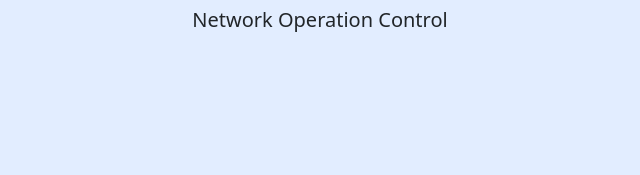
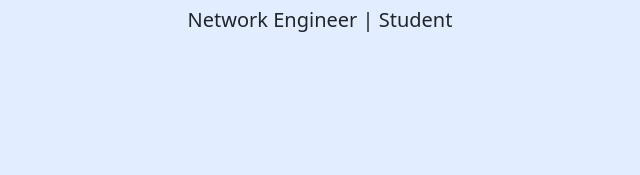
Before and after one commit to mfadlibahtiar/fadlibahtiar.github.io, a plain HTML site: page index.html in a window 1280 px wide. Shown: the part 281-456 px from the top of the page, 320-960 px from the left. Drawn offline with nearby package versions, Linux system fonts and the light colour scheme.

Commit message:
megubah jumbotron

```diff
--- a/index.html
+++ b/index.html
@@ -37,7 +37,7 @@
     <section class="jumbotron text-center">
       <img src="img/mfb.jpg" alt="MFadliBahtiar" width="150" class="rounded-circle img-thumbnail" />
       <h1 class="display-4">Fadli Bahtiar</h1>
-      <p class="lead">Network Operation Control</p>
+      <p class="lead">Network Engineer | Student</p>
       <svg xmlns="http://www.w3.org/2000/svg" viewBox="0 0 1440 320">
         <path
           fill="#FFFF"
```
